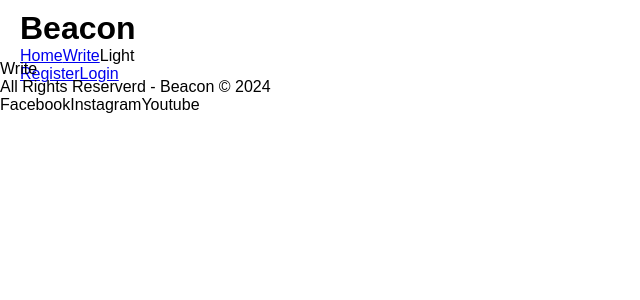
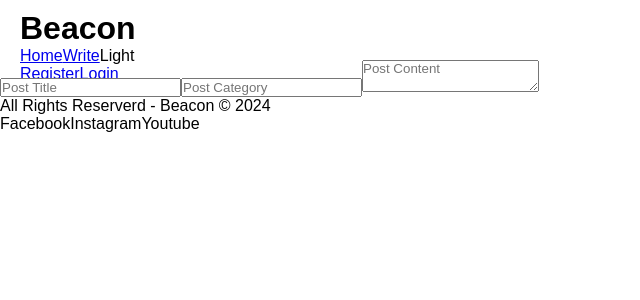
Before and after one commit to Mohamed-Behery/mern-blog-website, a React (Create React App) app in the folder client/: page /write in a window 1280 px wide. Shown: the top 300 px of the page, without its empty margins (0-640 px from the left). Built offline with nearby package versions, Linux system fonts and the light colour scheme.

Commit message:
Added The Strucutre of The Write Page

```diff
--- a/client/src/pages/Write.jsx
+++ b/client/src/pages/Write.jsx
@@ -1,9 +1,20 @@
 import styled from "styled-components";
 
 const Container = styled.div``;
+const Image = styled.img``;
+const Title = styled.input``;
+const Category = styled.input``;
+const Content = styled.textarea``;
 
 const Write = () => {
-  return <Container>Write</Container>;
+  return (
+    <Container>
+      <Image src="" />
+      <Title type="text" placeholder="Post Title" />
+      <Category type="text" placeholder="Post Category" />
+      <Content placeholder="Post Content" />
+    </Container>
+  );
 };
 
 export default Write;
```
